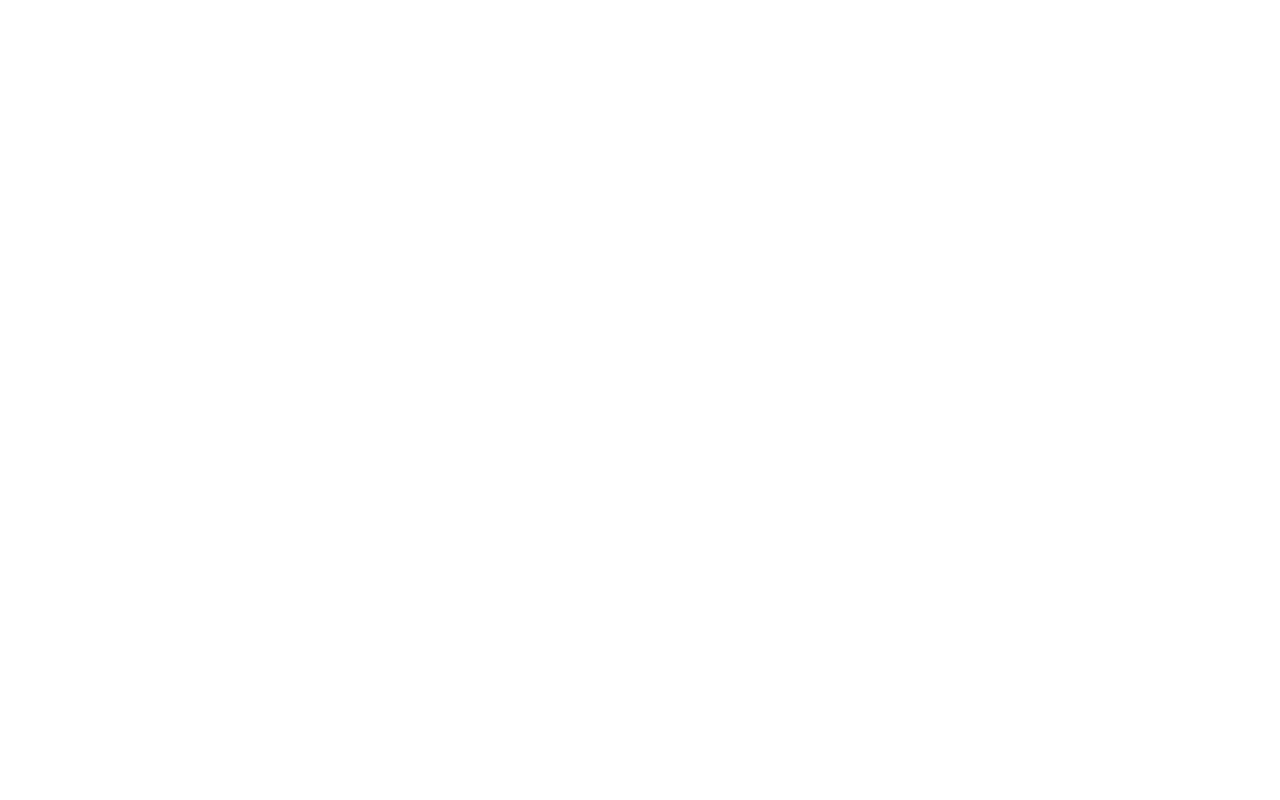
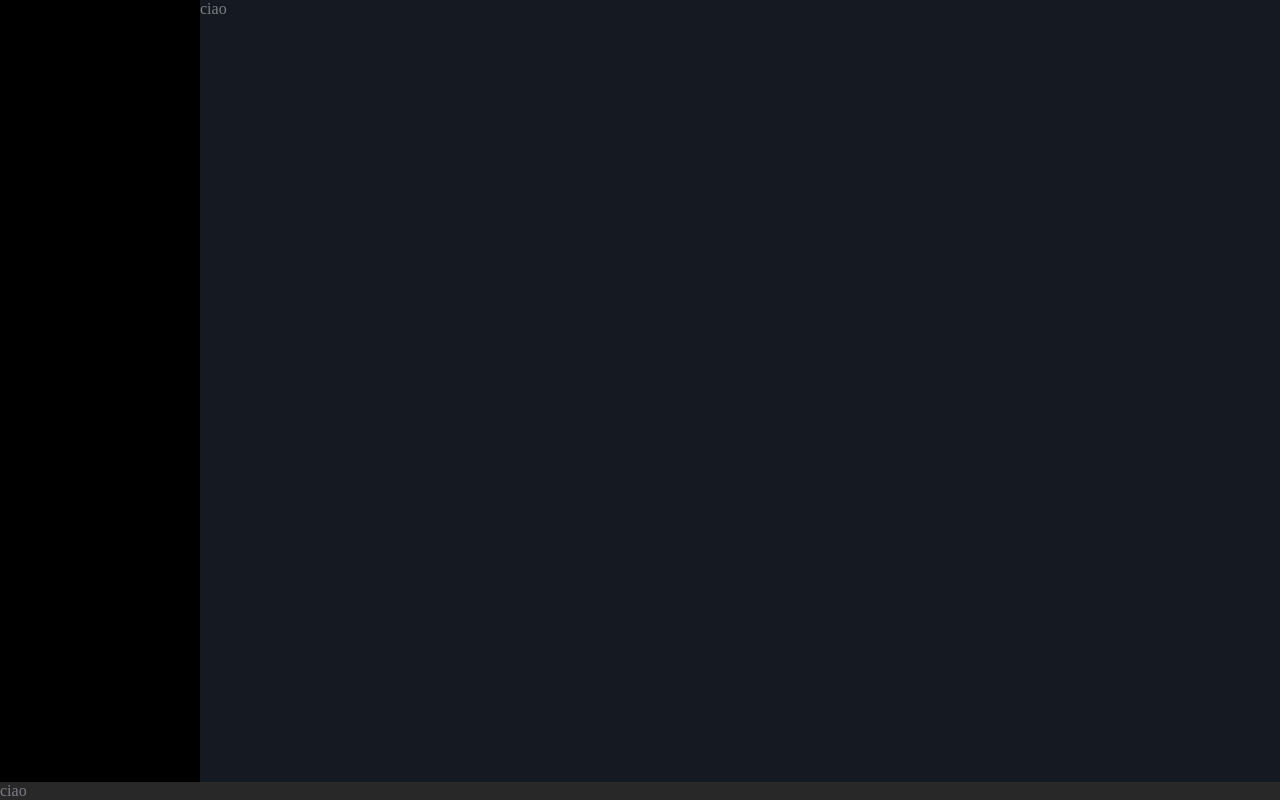
Before and after one commit to GvMazzon25/-html-css-spotifyweb, a plain HTML site: page index.html in a window 1280 px wide. Drawn offline with Linux system fonts and the light colour scheme.

Commit message:
main-structure

```diff
--- a/css/style.css
+++ b/css/style.css
@@ -6,4 +6,36 @@
 
 body{
     height: 100vh;
+    background-color: rgba(20, 25, 34, 1);
+    color: rgba(124, 126, 132, 1);
 }
+
+/*UTILITIES*/
+.flex{
+    display: flex;
+}
+
+
+/*DEFAULT*/
+
+
+/*MAIN SECTION*/
+#menu{
+    width: 200px;
+    height: 100vh;
+    background-color: black;
+}
+
+#main-content{
+    width: calc(100% - 200px);
+}
+
+
+/*FOOTER SECTION*/
+footer{
+    width: 100vw;
+    position: fixed;
+    left: 0;
+    bottom: 0;
+    background-color: rgba(40, 40, 40, 1);
+}
--- a/index.html
+++ b/index.html
@@ -8,6 +8,14 @@
     <link rel="stylesheet" href="./css/style.css">
 </head>
 <body>
-
+    <!--Main Section-->
+    <main class="flex">
+        <aside id="menu">
+            <header></header>
+        </aside>
+        <aside id="main-content">ciao</aside>
+    </main>
+    <!--Footer Section-->
+    <footer>ciao</footer>
 </body>
 </html>
```
